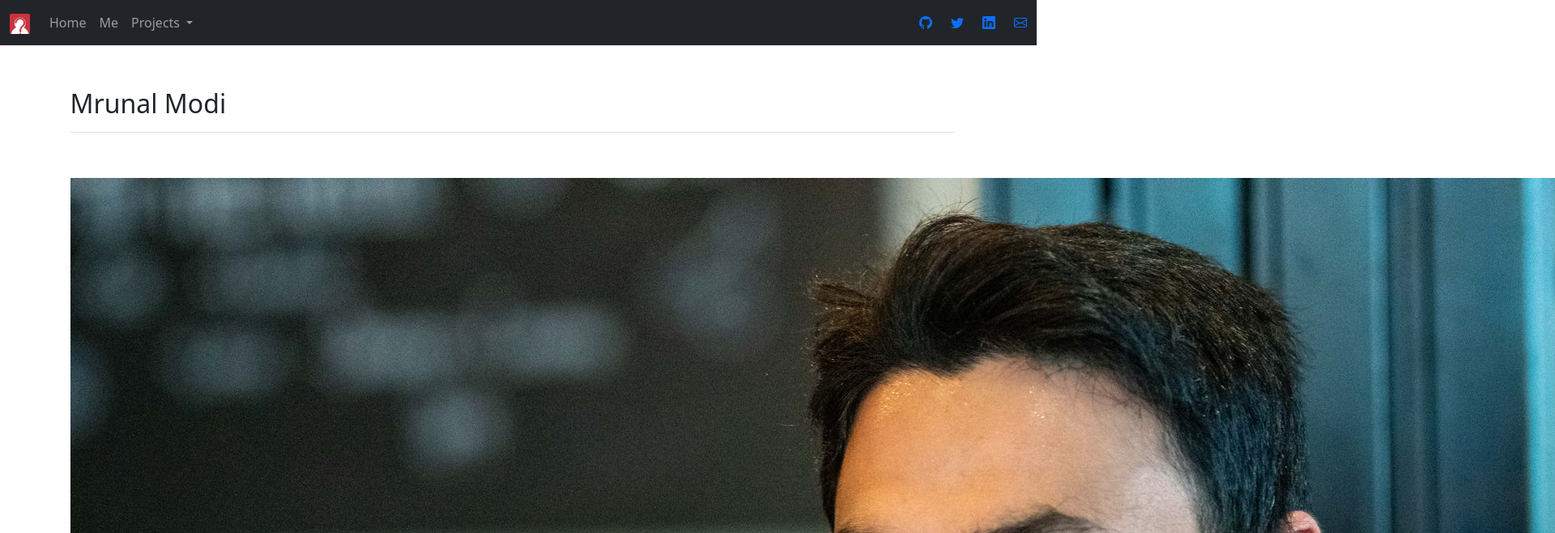
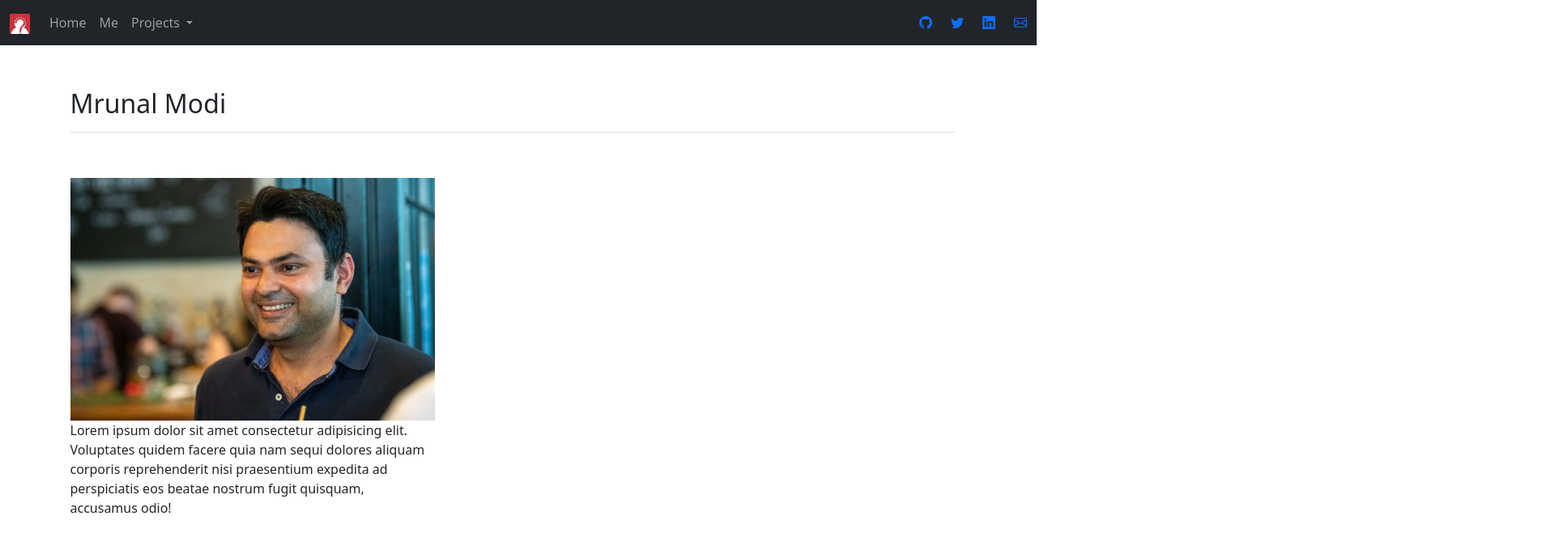
Before and after one commit to mrunal-modi/RealTimeBus, a plain HTML site: page about-me.html in a window 1280 px wide. Shown: the top 659 px of the page at 81% size, 1920 px wide, since content can reach past the window. Drawn offline with nearby package versions, Linux system fonts and the light colour scheme.

Commit message:
Style for profile img

```diff
--- a/styles.css
+++ b/styles.css
@@ -44,3 +44,8 @@ footer {
     text-align: center;
     padding: 1rem;
 }
+
+/* .profile_pic  */
+.profile_pic img {
+  max-height: 300px;
+}
```
